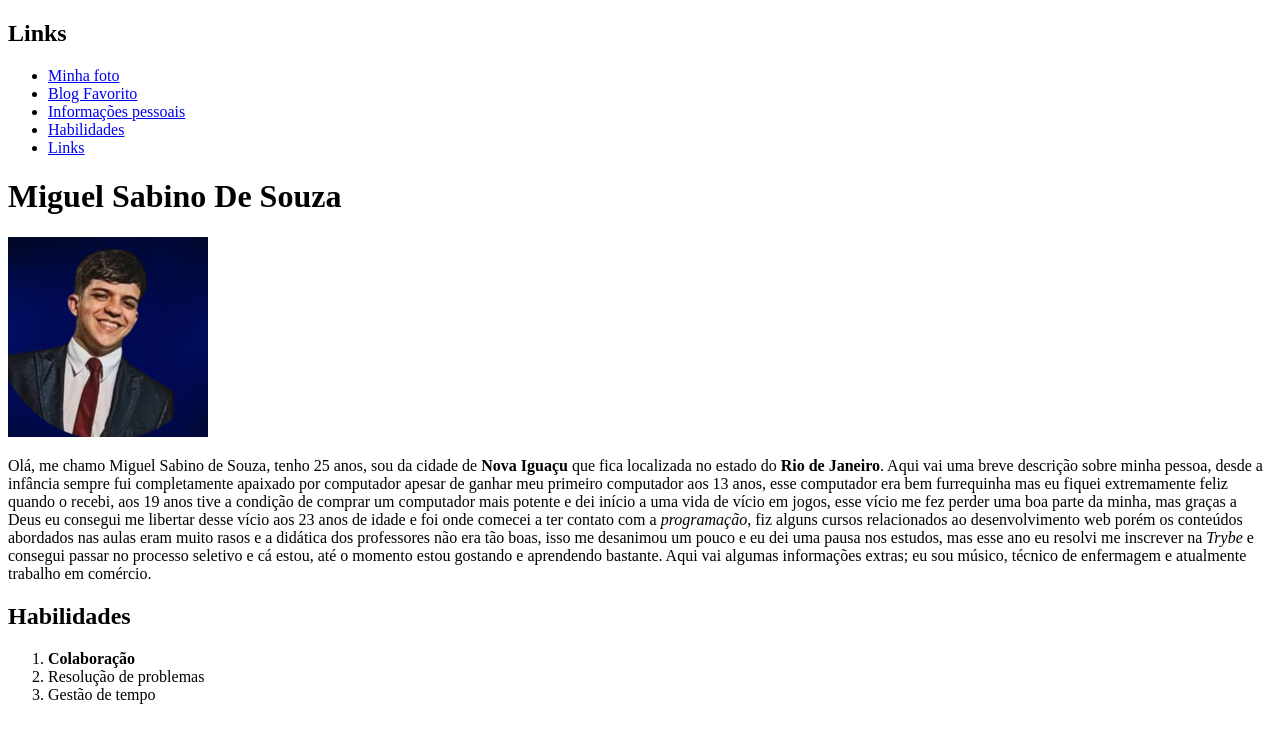
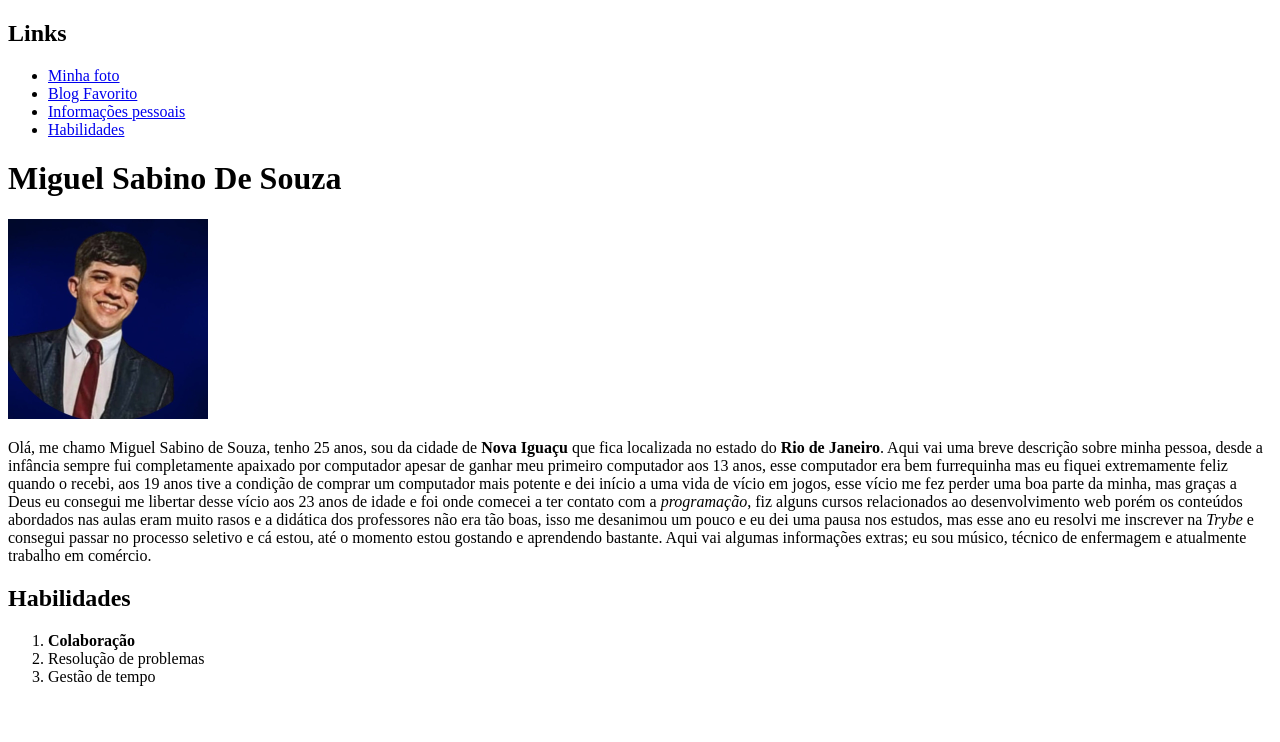
Before and after one commit to miguelsabino25/miguelsabino25.github.io, a plain HTML site: page index.html in a window 1280 px wide. Drawn offline with Linux system fonts and the light colour scheme.

```diff
--- a/index.html
+++ b/index.html
@@ -13,7 +13,6 @@
             <li><a href="https://www.einerd.com.br/">Blog Favorito</a></li>
             <li><a href="#secao1">Informações pessoais</a></li>
             <li><a href="#secao2">Habilidades</a></li>
-            <li><a href="#secao3">Links</a></li>
         </ul>
     </div>
 
@@ -28,6 +27,7 @@
     </div>
 
     <!-- Seção 2 -->
+
     <div id="secao2">
         <h2>Habilidades</h2>
         <ol>
@@ -37,8 +37,5 @@
         </ol>
     </div>
 
-
-
-
 </body>
 </html>
```
Also changed, not shown: style.css (added).
